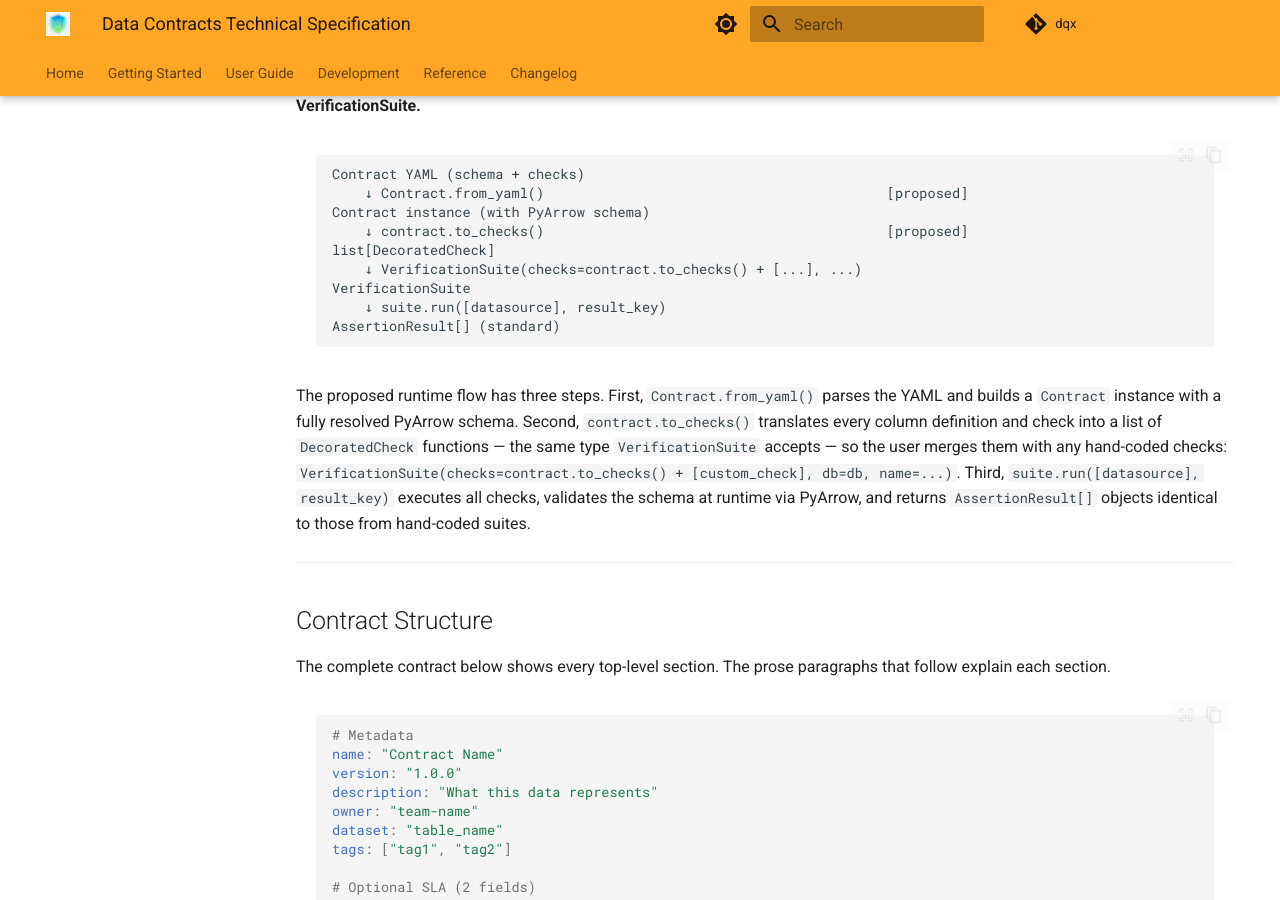
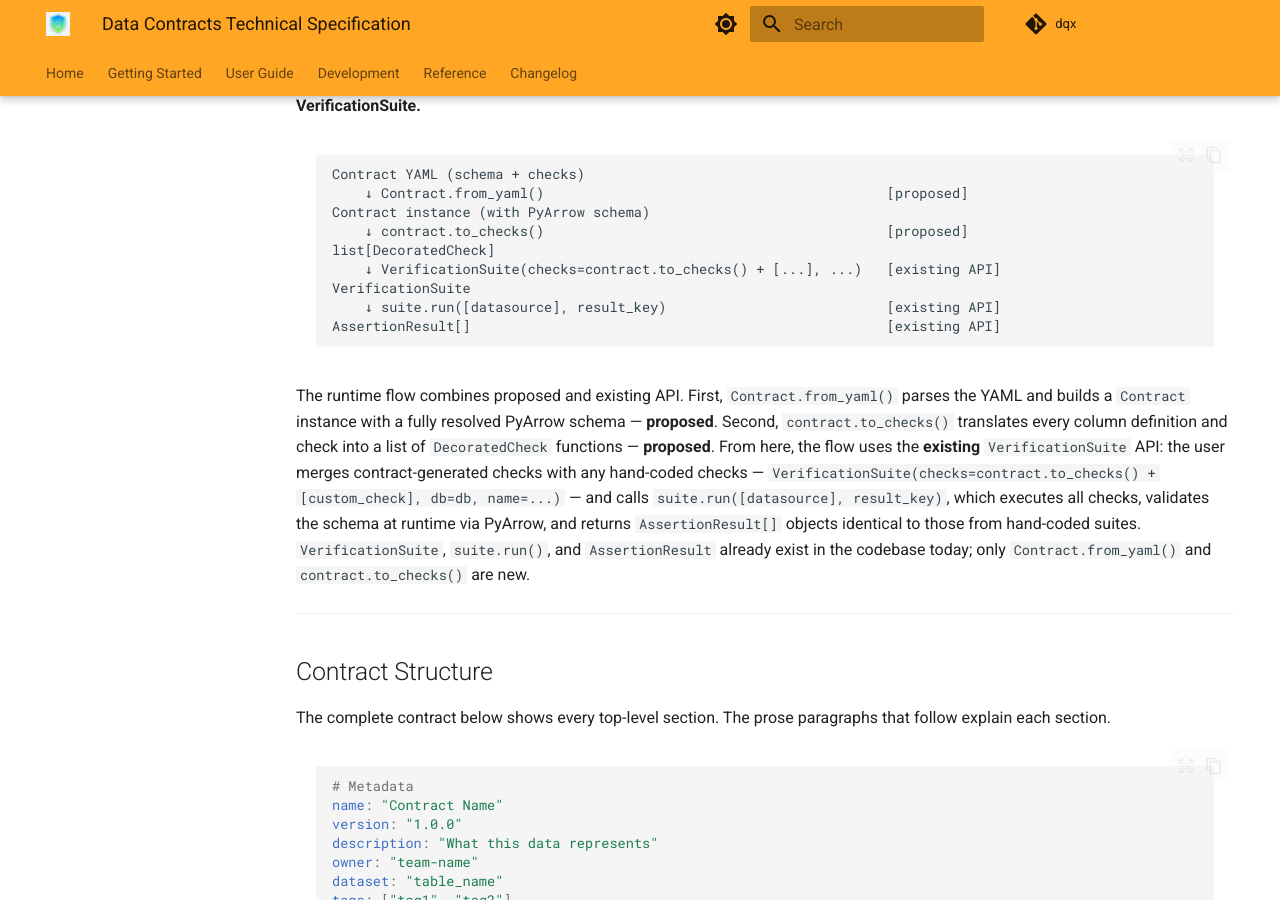
Before and after one commit to nampham2/dqx, an MkDocs documentation site: the page built from docs/design/contracts/index.md, in a window 1280 px wide and 900 px high, scrolled down 1134 px. Built offline with MkDocs 1.6.1 and Material for MkDocs 9.7.7, drawn with Linux system fonts in a browser that asks for light colours; comment, search, counter and statistics services are not loaded; some of the changed text lies outside the part shown.

Commit message:
docs(contracts): clarify proposed vs existing API and freshness semantics
- Architecture diagram: annotate VerificationSuite, suite.run(), and
  AssertionResult[] as [existing API] so readers can see only
  Contract.from_yaml() and contract.to_checks() are proposed
- Prose paragraph: explicitly call out which steps are proposed vs
  which use the already-existing VerificationSuite API
- Table-level checks paragraph: replace 'asserts that the most recent
  timestamp column value falls within an acceptable lag window' with
  'asserts that data is not stale by checking the age of the latest
  record against max_age_hours'
- Check Types Summary bullet: update freshness description to match
  the max_age_hours semantics used in checks.md

````diff
--- a/docs/design/contracts/index.md
+++ b/docs/design/contracts/index.md
@@ -34,13 +34,13 @@ Contract YAML (schema + checks)
 Contract instance (with PyArrow schema)
     ↓ contract.to_checks()                                          [proposed]
 list[DecoratedCheck]
-    ↓ VerificationSuite(checks=contract.to_checks() + [...], ...)
+    ↓ VerificationSuite(checks=contract.to_checks() + [...], ...)   [existing API]
 VerificationSuite
-    ↓ suite.run([datasource], result_key)
-AssertionResult[] (standard)
+    ↓ suite.run([datasource], result_key)                           [existing API]
+AssertionResult[]                                                   [existing API]
 ```
 
-The proposed runtime flow has three steps. First, `Contract.from_yaml()` parses the YAML and builds a `Contract` instance with a fully resolved PyArrow schema. Second, `contract.to_checks()` translates every column definition and check into a list of `DecoratedCheck` functions — the same type `VerificationSuite` accepts — so the user merges them with any hand-coded checks: `VerificationSuite(checks=contract.to_checks() + [custom_check], db=db, name=...)`. Third, `suite.run([datasource], result_key)` executes all checks, validates the schema at runtime via PyArrow, and returns `AssertionResult[]` objects identical to those from hand-coded suites.
+The runtime flow combines proposed and existing API. First, `Contract.from_yaml()` parses the YAML and builds a `Contract` instance with a fully resolved PyArrow schema — **proposed**. Second, `contract.to_checks()` translates every column definition and check into a list of `DecoratedCheck` functions — **proposed**. From here, the flow uses the **existing** `VerificationSuite` API: the user merges contract-generated checks with any hand-coded checks — `VerificationSuite(checks=contract.to_checks() + [custom_check], db=db, name=...)` — and calls `suite.run([datasource], result_key)`, which executes all checks, validates the schema at runtime via PyArrow, and returns `AssertionResult[]` objects identical to those from hand-coded suites. `VerificationSuite`, `suite.run()`, and `AssertionResult` already exist in the codebase today; only `Contract.from_yaml()` and `contract.to_checks()` are new.
 
 ---
 
@@ -99,7 +99,7 @@ columns:
 
 **Partitioning.** The optional `metadata` block declares the partitioning columns for the dataset. DQX reads `partitioned_by` to infer which column carries the timestamp used in freshness and completeness checks. When the SLA block references a freshness check and `partitioned_by` is set, DQX selects the first listed column as the timestamp column automatically.
 
-**Table-level checks.** The top-level `checks` section validates properties of the dataset as a whole. `num_rows` asserts that the row count falls within a specified range. `duplicates` asserts that duplicate rows stay below a threshold. `freshness` asserts that the most recent timestamp column value falls within an acceptable lag window. `completeness` asserts that partition gaps — missing dates or time windows — stay below a specified count. `num_rows` and `duplicates` accept standard validators (`min`, `max`, `between`, `equals`, `tolerance`). `freshness` uses the implicit `max_age_hours` parameter instead of standard validators; `completeness` uses the implicit `max_gap_count` parameter instead.
+**Table-level checks.** The top-level `checks` section validates properties of the dataset as a whole. `num_rows` asserts that the row count falls within a specified range. `duplicates` asserts that duplicate rows stay below a threshold. `freshness` asserts that data is not stale by checking the age of the latest record against `max_age_hours`. `completeness` asserts that partition gaps — missing dates or time windows — stay below a specified count. `num_rows` and `duplicates` accept standard validators (`min`, `max`, `between`, `equals`, `tolerance`). `freshness` uses the implicit `max_age_hours` parameter instead of standard validators; `completeness` uses the implicit `max_gap_count` parameter instead.
 
 **Columns.** The `columns` section is the heart of the contract. Each entry co-locates four pieces of information that belong together: the column's `type` (one of 12 flexible PyArrow types that accept compatible storage variations — `int` accepts int8 through int64, `float` accepts float32 and float64), its `nullable` flag (defaults to `true` when omitted), its required `description`, and an optional `checks` list. Co-locating schema and checks in a single entry makes the contract self-documenting: a reader sees the column's semantics and its quality requirements in one place. See [Type System](types.md) for the full compatibility matrix.
 
````
Also changed, not shown: other parts of docs/design/contracts/index.md (+1 -1 lines).
